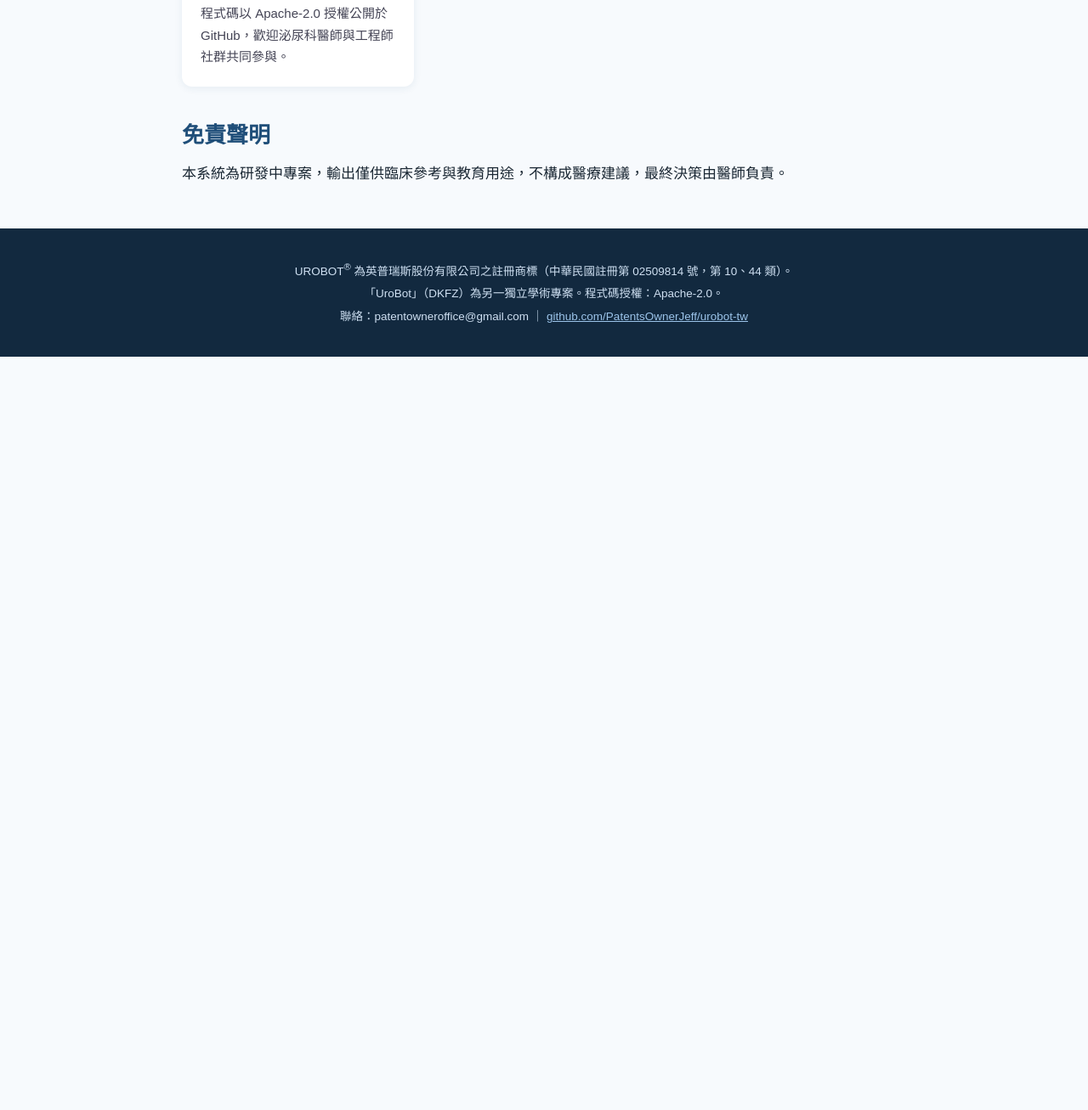
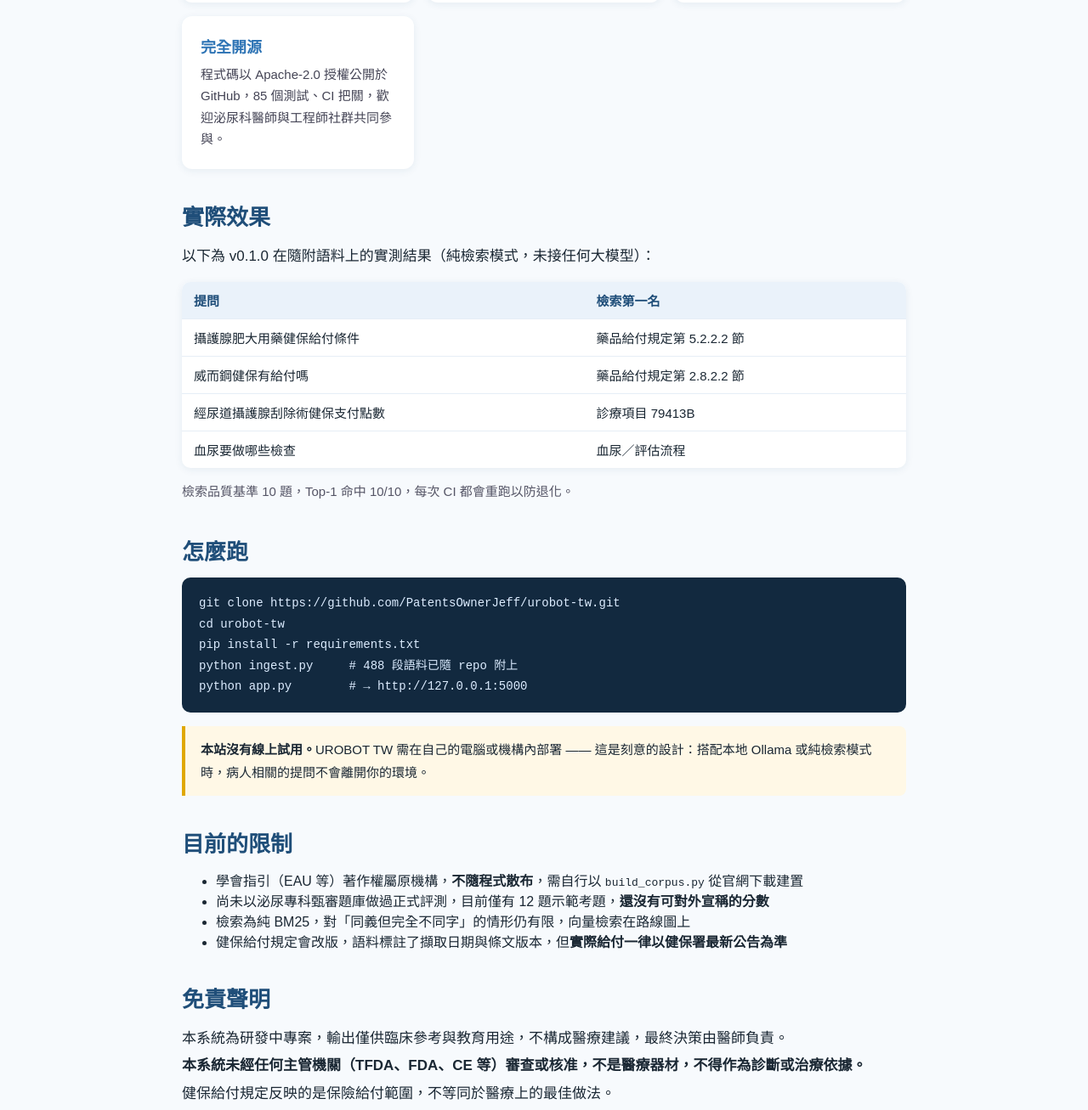
Before and after one commit to PatentsOwnerJeff/urobot-tw, a plain HTML site: page docs/index.html in a window 1280 px wide. Shown: the part 863-2170 px from the top of the page at 85% size. Before the commit the page ends 1283 px from the top, so only its background shows below. Drawn offline with Linux system fonts and the light colour scheme.

Commit message:
docs: update landing page to reflect v0.1.0 reality
原本的介紹頁把已完成的事寫成「規劃納入」，也沒說清楚沒有線上試用。

- 健保給付規範從「規劃納入」改為實際內容（478 段，附段數拆解）
- 新增「實際效果」表格與檢索品質基準 Top-1 10/10
- 新增執行指令與 v0.1.0 下載連結
- 明確標示「本站沒有線上試用」，並說明這是為了讓資料留在本地的設計取捨
- 新增「目前的限制」段落：EAU 語料不隨附、尚無正式評測分數、
  BM25 的侷限、健保規定會改版
- 免責聲明補上非醫療器材與「給付規定 != 最佳臨床做法」

```diff
--- a/docs/index.html
+++ b/docs/index.html
@@ -26,6 +26,13 @@
  .card p{font-size:15px;line-height:1.7;color:#445}
  footer{background:#12293f;color:#cfe0f2;text-align:center;padding:34px 20px;font-size:13.5px;line-height:2}
  footer a{color:#9cc4ea}
+ .ver{display:inline-block;margin-top:16px;padding:5px 14px;border-radius:20px;background:rgba(255,255,255,.18);font-size:14px}
+ pre{background:#12293f;color:#dcecff;padding:18px 20px;border-radius:10px;overflow-x:auto;font-size:14px;line-height:1.75}
+ table{width:100%;border-collapse:collapse;margin-top:14px;background:#fff;border-radius:10px;overflow:hidden;box-shadow:0 2px 10px rgba(31,78,121,.08)}
+ th,td{padding:11px 14px;text-align:left;font-size:15px;border-bottom:1px solid #e6eef6}
+ th{background:#eaf2fa;color:var(--navy)}
+ tr:last-child td{border-bottom:0}
+ .note{background:#fff8e6;border-left:4px solid #e0a800;padding:14px 18px;border-radius:0 8px 8px 0;font-size:15px;line-height:1.8;margin-top:16px}
 </style>
 </head>
 <body>
@@ -34,20 +41,51 @@
  <p>開源的台灣泌尿科臨床決策輔助 AI — 回答逐點標註指引出處</p>
  <div class="btns">
   <a class="btn btn-w" href="https://github.com/PatentsOwnerJeff/urobot-tw">GitHub 開源程式碼</a>
-  <a class="btn btn-o" href="https://github.com/PatentsOwnerJeff/urobot-tw#快速開始">快速開始</a>
+  <a class="btn btn-o" href="https://github.com/PatentsOwnerJeff/urobot-tw/releases/tag/v0.1.0">下載 v0.1.0</a>
  </div>
+ <div class="ver">v0.1.0 已發布 — 488 段語料隨附，不需 API key 即可執行</div>
 </header>
 <main>
  <h2>這是什麼？</h2>
  <p class="lead">UROBOT® TW 採用檢索增強生成（RAG）架構：使用者提問時，系統先從泌尿科臨床指引中檢索最相關段落，再由大語言模型依據段落作答並標註出處，確保每個答案可追溯、可驗證。與德國 DKFZ 發表於 ESMO RWD（2024）之 UroBot 研究同架構（該研究於歐洲泌尿專科筆試達 88.4% 正確率，超越專科醫師平均 68.7%），並針對台灣在地化。</p>
  <div class="grid">
-  <div class="card"><h3>指引為本、附出處</h3><p>整合 EAU 指引語料（繁中摘要跨語檢索），規劃納入 TUA 指引與健保給付規範，每個回答標註引用段落。</p></div>
+  <div class="card"><h3>台灣健保給付規範</h3><p>隨附 478 段健保語料：診療項目 391、藥品 69、藥品給付規定條文 18，全部取自政府開放資料，可合法散布。這是國外系統沒有的部分。</p></div>
   <div class="card"><h3>不綁定模型供應商</h3><p>Claude API、本地 Ollama 開源模型、純檢索模式三種都能跑；醫院可地端部署，資料不出門。</p></div>
-  <div class="card"><h3>內建評測系統</h3><p>以專科考題正確率（RoCA）為指標的評測工具，對標國際研究成果，成績公開可驗證。</p></div>
-  <div class="card"><h3>完全開源</h3><p>程式碼以 Apache-2.0 授權公開於 GitHub，歡迎泌尿科醫師與工程師社群共同參與。</p></div>
+  <div class="card"><h3>跨語與跨用語檢索</h3><p>健保條文寫「前列腺增生」，臨床說「攝護腺肥大」，民眾說「威而鋼」。84 組同義詞對照讓三種說法都問得到。</p></div>
+  <div class="card"><h3>完全開源</h3><p>程式碼以 Apache-2.0 授權公開於 GitHub，85 個測試、CI 把關，歡迎泌尿科醫師與工程師社群共同參與。</p></div>
  </div>
+
+ <h2>實際效果</h2>
+ <p class="lead">以下為 v0.1.0 在隨附語料上的實測結果（純檢索模式，未接任何大模型）：</p>
+ <table>
+  <tr><th>提問</th><th>檢索第一名</th></tr>
+  <tr><td>攝護腺肥大用藥健保給付條件</td><td>藥品給付規定第 5.2.2.2 節</td></tr>
+  <tr><td>威而鋼健保有給付嗎</td><td>藥品給付規定第 2.8.2.2 節</td></tr>
+  <tr><td>經尿道攝護腺刮除術健保支付點數</td><td>診療項目 79413B</td></tr>
+  <tr><td>血尿要做哪些檢查</td><td>血尿／評估流程</td></tr>
+ </table>
+ <p class="lead" style="margin-top:14px;font-size:15px;color:#556">檢索品質基準 10 題，Top-1 命中 10/10，每次 CI 都會重跑以防退化。</p>
+
+ <h2>怎麼跑</h2>
+ <pre>git clone https://github.com/PatentsOwnerJeff/urobot-tw.git
+cd urobot-tw
+pip install -r requirements.txt
+python ingest.py     # 488 段語料已隨 repo 附上
+python app.py        # → http://127.0.0.1:5000</pre>
+ <div class="note"><strong>本站沒有線上試用。</strong>UROBOT TW 需在自己的電腦或機構內部署 —— 這是刻意的設計：搭配本地 Ollama 或純檢索模式時，病人相關的提問不會離開你的環境。</div>
+
+ <h2>目前的限制</h2>
+ <ul class="lead">
+  <li>學會指引（EAU 等）著作權屬原機構，<strong>不隨程式散布</strong>，需自行以 <code>build_corpus.py</code> 從官網下載建置</li>
+  <li>尚未以泌尿專科甄審題庫做過正式評測，目前僅有 12 題示範考題，<strong>還沒有可對外宣稱的分數</strong></li>
+  <li>檢索為純 BM25，對「同義但完全不同字」的情形仍有限，向量檢索在路線圖上</li>
+  <li>健保給付規定會改版，語料標註了擷取日期與條文版本，但<strong>實際給付一律以健保署最新公告為準</strong></li>
+ </ul>
+
  <h2>免責聲明</h2>
- <p class="lead">本系統為研發中專案，輸出僅供臨床參考與教育用途，不構成醫療建議，最終決策由醫師負責。</p>
+ <p class="lead">本系統為研發中專案，輸出僅供臨床參考與教育用途，不構成醫療建議，最終決策由醫師負責。<br>
+ <strong>本系統未經任何主管機關（TFDA、FDA、CE 等）審查或核准，不是醫療器材，不得作為診斷或治療依據。</strong><br>
+ 健保給付規定反映的是保險給付範圍，不等同於醫療上的最佳做法。</p>
 </main>
 <footer>
  UROBOT<sup>®</sup> 為英普瑞斯股份有限公司之註冊商標（中華民國註冊第 02509814 號，第 10、44 類）。<br>
```
